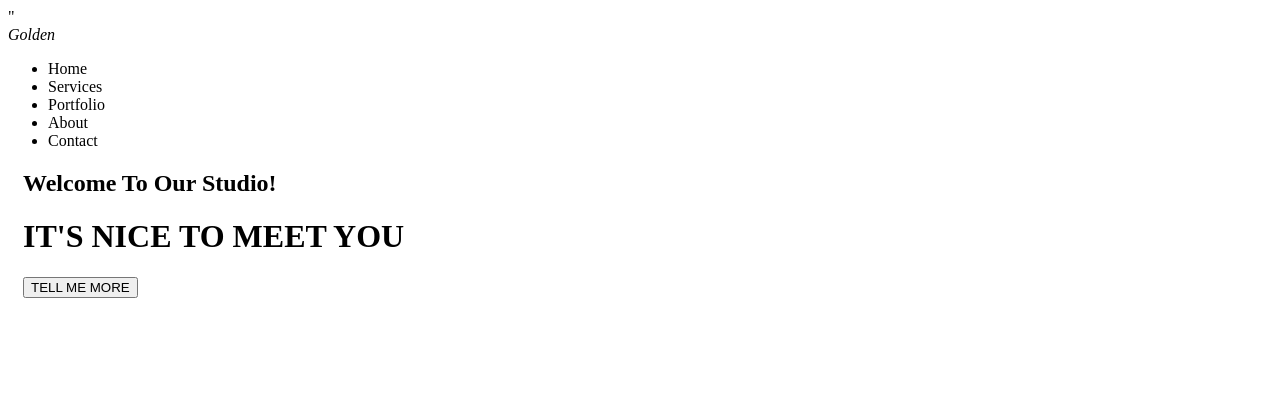
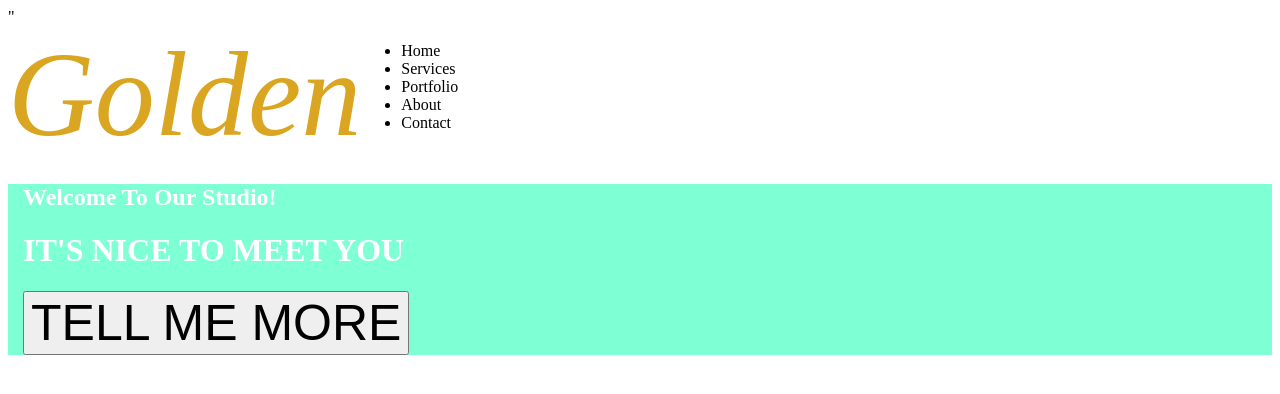
Before and after one commit to MateuszCrono/KodillaWeek4, a website: page index.html in a window 1280 px wide. Drawn offline with Linux system fonts and the light colour scheme.

Commit message:
fixed style.scss to style.css in index.html

```diff
--- a/index.html
+++ b/index.html
@@ -4,7 +4,7 @@
         <meta charset="utf-8">
         <meta name="viewport" content="width=device-width", inital-scale=1.0">
         <link rel="stylesheet" href="vendor/bootstrap-grid.css">
-        <link rel="stylesheet" href="sass/style.scss">"
+        <link rel="stylesheet" href="css/style.css">"
         <title> Project 4 </title>
     </head>
 
```
